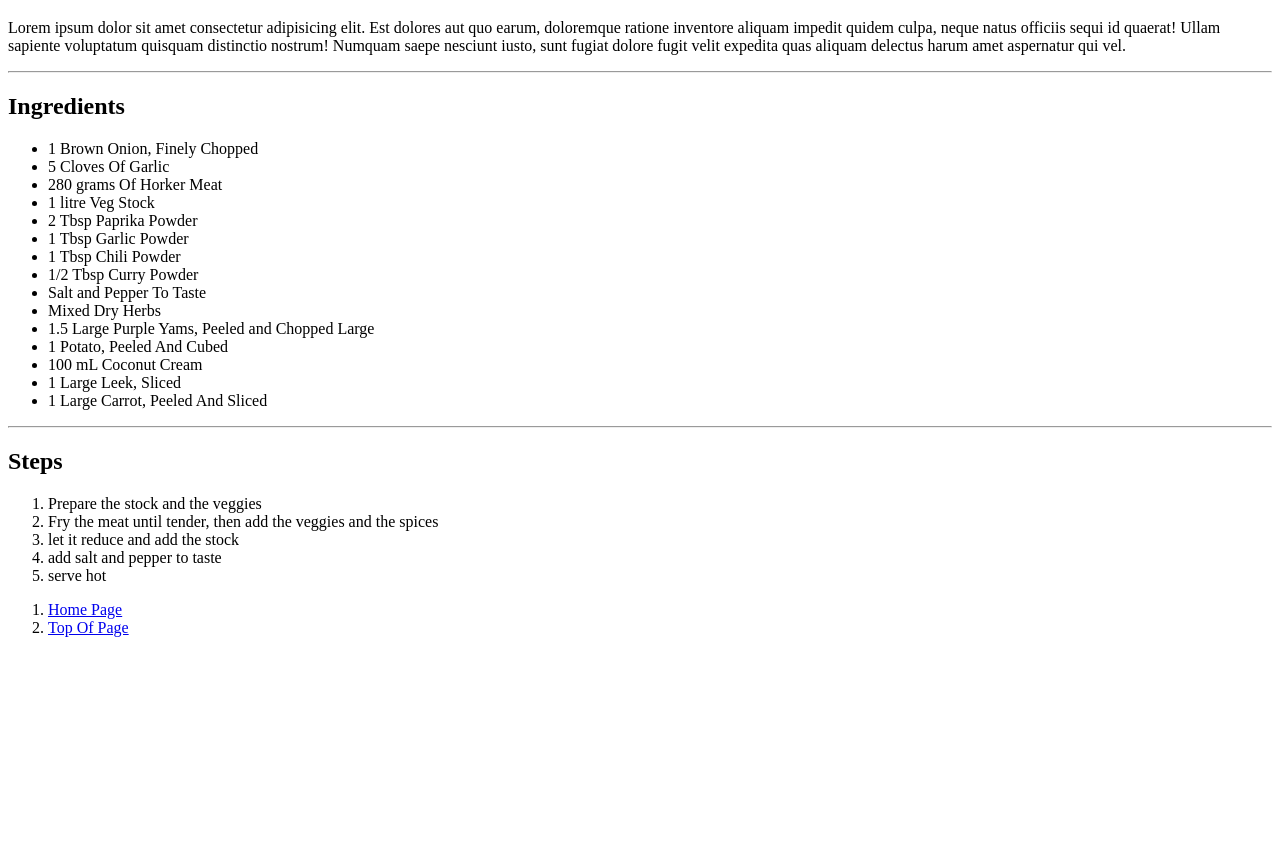
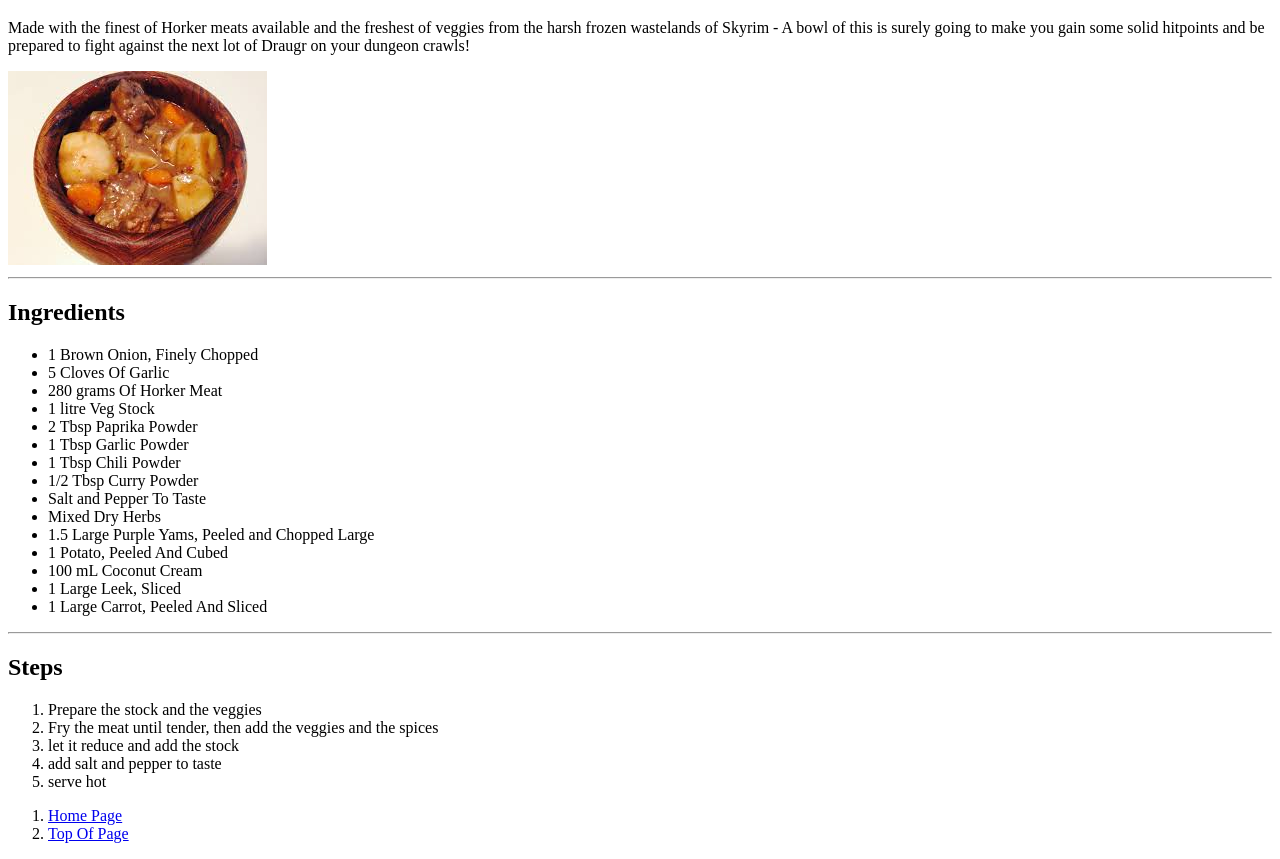
Before and after one commit to cursed-halo/odin_project_1_recipes, a plain HTML site: page recipes/horker_ash_yam_stew.html in a window 1280 px wide. Shown: the part 61-920 px from the top of the page. Before the commit the page ends 800 px from the top, so only its background shows below. Drawn offline with Linux system fonts and the light colour scheme.

Commit message:
added horker stew pic and descp

```diff
--- a/recipes/horker_ash_yam_stew.html
+++ b/recipes/horker_ash_yam_stew.html
@@ -10,10 +10,10 @@
 
   <body>
     <h1 id="top">Horker & Ash Yam Stew</h1>
-    <p> Lorem ipsum dolor sit amet consectetur adipisicing elit. Est dolores aut quo earum, doloremque ratione inventore
-      aliquam impedit quidem culpa, neque natus officiis sequi id quaerat! Ullam sapiente voluptatum quisquam distinctio
-      nostrum! Numquam saepe nesciunt iusto, sunt fugiat dolore fugit velit expedita quas aliquam delectus harum amet
-      aspernatur qui vel. </p>
+    <p> Made with the finest of Horker meats available and the freshest of veggies from the harsh frozen wastelands of
+      Skyrim - A bowl of this is surely going to make you gain some solid hitpoints and be prepared to fight against the
+      next lot of Draugr on your dungeon crawls! </p>
+    <img src="/odin_project_1_recipes/recipes/img/horker.jpeg">
     <hr>
     <h2> Ingredients </h2>
     <ul>
```
Also changed, not shown: recipes/img/horker.jpeg (added).
